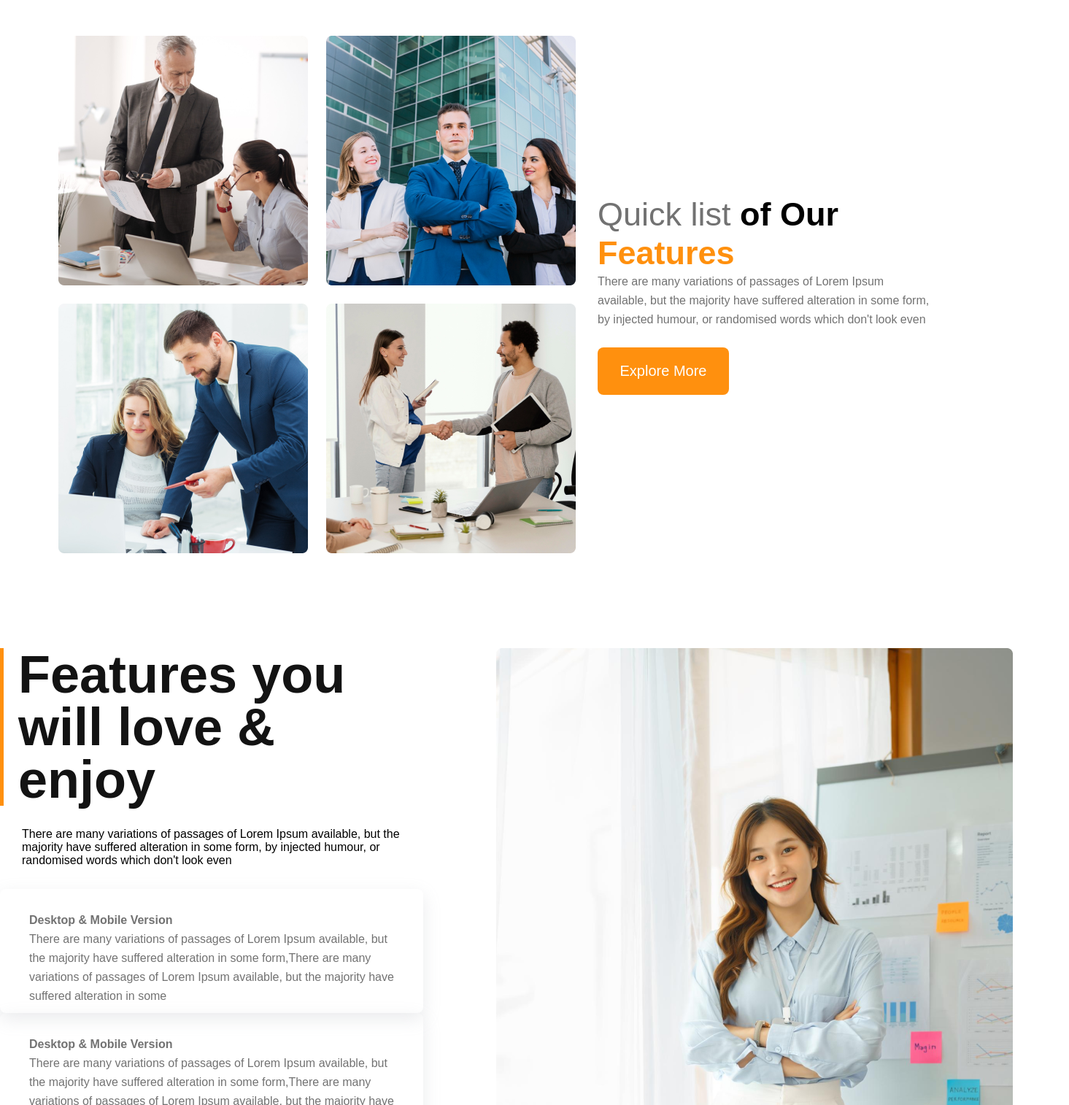
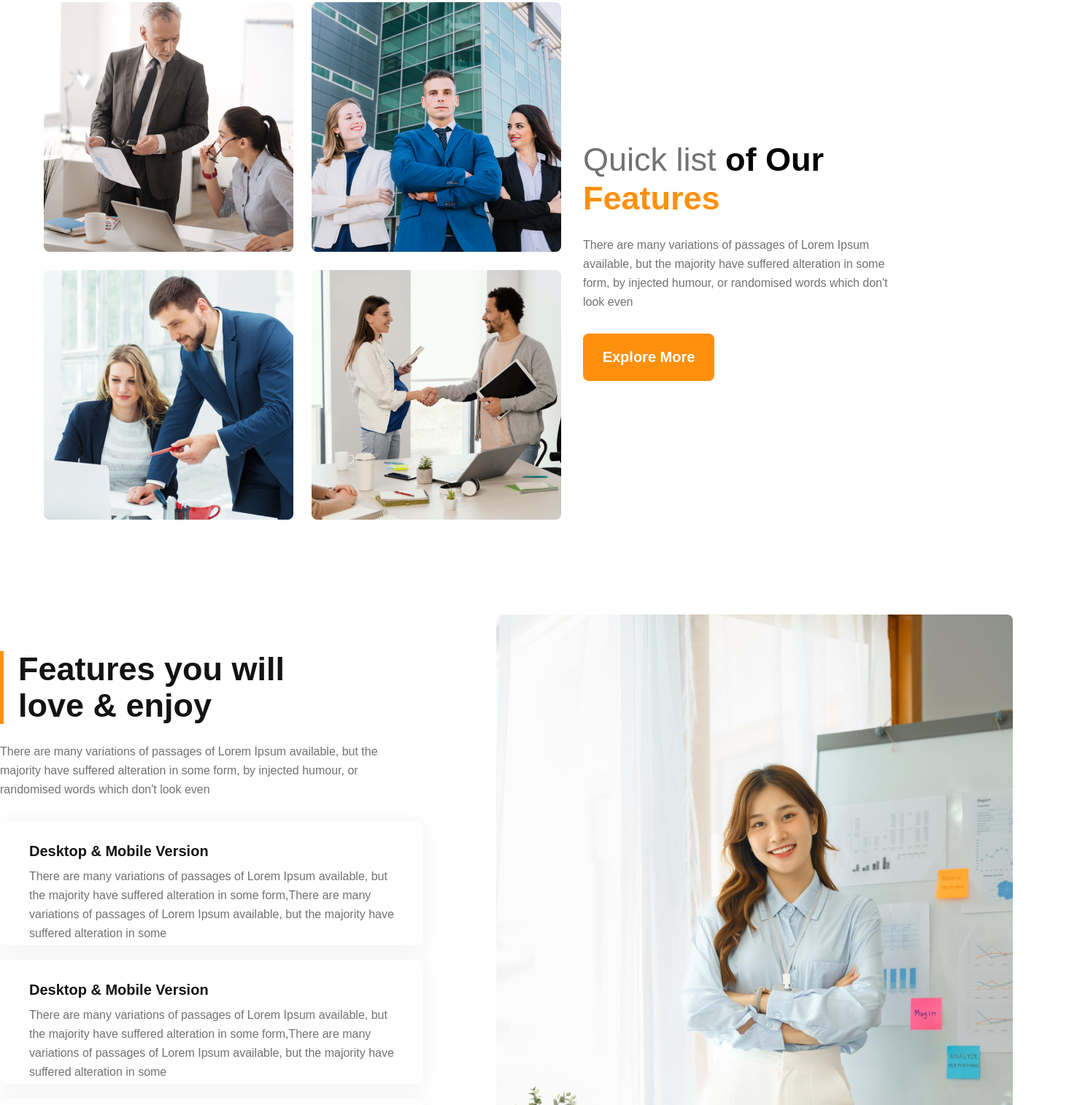
Before and after one commit to rakibsarowar/g3-architects-website, a plain HTML site: page index.html in a window 1280 px wide. Shown: the part 1286-2800 px from the top of the page at 73% size, 1465 px wide, since content can reach past the window. Drawn offline with Linux system fonts and the light colour scheme.

Commit message:
debugging area

```diff
--- a/index.html
+++ b/index.html
@@ -1,5 +1,6 @@
 <!DOCTYPE html>
 <html lang="en">
+
 <head>
     <meta charset="UTF-8">
     <meta http-equiv="X-UA-Compatible" content="IE=edge">
@@ -7,9 +8,9 @@
     <title>g3 architects</title>
     <link rel="stylesheet" href="style.css">
 </head>
+
 <body>
-
-    <!-- header section start -->
+    <!---------------------------------- header section start -->
 
     <header class="header">
         <nav class="container">
@@ -23,66 +24,77 @@
         </nav>
         <section class="container section">
             <div class="top-box">
-            <h1 class="section-title">Brand New
+                <h1 class="header-section-title">Brand New
                     Group of Architects </h1>
-            <p class="section-text">There are many variations of passages of Lorem Ipsum available, but the majority have suffered alteration in some form, by injected humour, or randomised words which don't look even</p>
-            <button class="btn-1">Explore More</button>
+                <p class="section-text">There are many variations of passages of Lorem Ipsum available, but the majority
+                    have suffered alteration in some form, by injected humour, or randomised words which don't look even
+                </p>
+                <button class="btn-primary">Explore More</button>
             </div>
-        <img class="banner" src="images/banner.png" alt="G3 architects Team photo">
+            <div class="banner-image-container">
+                <img class="banner-image" src="images/banner.png" alt="G3 architects Team photo">
+            </div>
         </section>
     </header>
 
     <!--------- header section end -->
 
-   <!---------------------------------- Main section start -->
 
-   <!---------------------------------- Section 01 Start -->
+    <main>
+        <!---------------------------------- Section-1 Start -->
 
         <section class="container section-1">
-    <div class="image-section">
+            <div class="left-image-section">
                 <img src="images/team1.png" alt="Our team 01">
                 <img src="images/team2.png" alt="Our team 02">
                 <img src="images/team3.png" alt="Our team 03">
                 <img src="images/team4.png" alt="Our team 04">
             </div>
-    <div class="info-section">
+            <div class="right-info-section">
                 <h2>
                     <span style="color:#727272">Quick list</span>
                     <span><strong>of Our</strong></span>
                     <span style="color:#FF900E"><strong>Features</strong></span>
                 </h2>
-        <p class="section-text">There are many variations of passages of Lorem Ipsum available, but the majority have suffered alteration in some form, by injected humour, or randomised words which don't look even</p>
-        <button class="btn-1">Explore More</button>
+                <p class="section-text">
+                    There are many variations of passages of Lorem Ipsum available, but the majority have suffered alteration in some form, by injected humour, or randomised words which don't look even
+                </p>
+                <button class="btn-primary">Explore More</button>
             </div>
         </section>
 
-    <!--------- Section 01 End -->
+        <!--------- Section-1 End -->
 
         <!---------------------------------- Section 02 Start -->
+
         <section class="container section-2">
-
-        <div class="left">
+            <div class="left-side-container">
                 <div class="section-title-container">
                     <h2 class="section-title">Features you will love & enjoy</h2>
                 </div>
 
-            <p class="section-text-1">There are many variations of passages of Lorem Ipsum available, but the majority have suffered alteration in some form, by injected humour, or randomised words which don't look even</p>
+                <p class="section-text section-2-text">
+                    There are many variations of passages of Lorem Ipsum available, but the
+                    majority have suffered alteration in some form, by injected humour, or randomised words which don't look even
+                </p>
 
                 <div class="sub-info">
-                <p class="section-text"><strong>Desktop & Mobile Version</strong></p>
-                <p class="section-text">There are many variations of passages of Lorem Ipsum available, but the majority have suffered alteration in some form,There are many variations of passages of Lorem Ipsum available, but the majority have suffered alteration in some</p>
+                    <div class="text-container">
+                        <p class="sub-section-title"><strong>Desktop & Mobile Version</strong></p>
+                        <p class="sub-section-text">There are many variations of passages of Lorem Ipsum available, but the majority have suffered alteration in some form,There are many variations of passages of Lorem Ipsum available, but the majority have suffered alteration in some</p>
+                    </div>
                 </div>
                 <div class="sub-info">
-                <p class="section-text"><strong>Desktop & Mobile Version</strong></p>
-                <p class="section-text">There are many variations of passages of Lorem Ipsum available, but the majority have suffered alteration in some form,There are many variations of passages of Lorem Ipsum available, but the majority have suffered alteration in some</p>
+                    <p class="sub-section-title"><strong>Desktop & Mobile Version</strong></p>
+                    <p class="sub-section-text">There are many variations of passages of Lorem Ipsum available, but the majority have suffered alteration in some form,There are many variations of passages of Lorem Ipsum available, but the majority have suffered alteration in some</p>
                 </div>
                 <div class="sub-info">
-                <p class="section-text"><strong>Desktop & Mobile Version</strong></p>
-                <p class="section-text">There are many variations of passages of Lorem Ipsum available, but the majority have suffered alteration in some form,There are many variations of passages of Lorem Ipsum available, but the majority have suffered alteration in some</p>
+                    <p class="sub-section-title"><strong>Desktop & Mobile Version</strong></p>
+                    <p class="sub-section-text">There are many variations of passages of Lorem Ipsum available, but the majority have suffered alteration in some form,There are many variations of passages of Lorem Ipsum available, but the majority have suffered alteration in some</p>
                 </div>
                 <div class="sub-info">
-                <p class="section-text"><strong>Desktop & Mobile Version</strong></p>
-                <p class="section-text">There are many variations of passages of Lorem Ipsum available, but the majority have suffered alteration in some form,There are many variations of passages of Lorem Ipsum available, but the majority have suffered alteration in some</p>
+                    <p class="sub-section-title"><strong>Desktop & Mobile Version</strong></p>
+                    <p class="sub-section-text">There are many variations of passages of Lorem Ipsum available, but the majority have suffered alteration in some form,There are many variations of passages of Lorem Ipsum available, but the majority have suffered alteration in some</p>
                 </div>
             </div>
             <div class="right">
@@ -103,7 +115,8 @@
             <div class="section-title">
                 <h2 class="section-title">Some Facts</h2>
             </div>
-        <p class="section-text">There are many variations of passages of Lorem Ipsum available, but the majority have suffered alteration.</p>
+            <p class="section-text">There are many variations of passages of Lorem Ipsum available, but the majority
+                have suffered alteration.</p>
             </div>
             <div class="other-information">
                 <div class="box">
@@ -117,8 +130,7 @@
                     <p class="section-text">Project Finished</p>
                 </div>
                 <div class="box">
-                <img class="icon-3"
-                 src="images/icons/customers.png" alt="">
+                    <img class="icon-3" src="images/icons/customers.png" alt="">
                     <h2>590</h2>
                     <p class="section-text">Clients Worked</p>
                 </div>
@@ -139,7 +151,8 @@
             <div class="top-section-4">
                 <div class="section-title">
                     <h2 class="section-title">Our Sponspors</h2>
-                <p class="section-text">There are many variations of passages of Lorem Ipsum available, but the majority have suffered alteration.</p>
+                    <p class="section-text">There are many variations of passages of Lorem Ipsum available, but the
+                        majority have suffered alteration.</p>
                 </div>
             </div>
             <div class="img-section-4">
@@ -158,7 +171,8 @@
             <div class="top-section-4">
                 <div class="section-title">
                     <h2 class="section-title">Interiors</h2>
-                <p class="section-text">There are many variations of passages of Lorem Ipsum available, but the majority have suffered alteration.</p>
+                    <p class="section-text">There are many variations of passages of Lorem Ipsum available, but the
+                        majority have suffered alteration.</p>
                 </div>
             </div>
 
@@ -178,20 +192,13 @@
 
             </div>
         </section>
-
-
-
-
-
-
-
-
         <!--------- Section 04 End -->
+    </main>
+</body>
 
 <!---------------------------------- Footer Section Start -->
-
-</body>
 <footer class="footer">
     <p class="section-text">All rights reserved copyright@2023 startup landing page design</p>
 </footer>
+
 </html>
--- a/style.css
+++ b/style.css
@@ -5,6 +5,7 @@
 :root {
     --dark01: #131313;
     --dark02: #727272;
+    --dark03: #424242;
     --orange: #FF900E;
     --cream: rgba(255, 144, 14, 0.1);
 }
@@ -20,7 +21,7 @@ body {
 }
 
 .logo {
-    font-size: 2.1vw;
+    font-size: 45px;
     font-weight: 700;
     color: var(--dark01);
 }
@@ -43,15 +44,26 @@ h2 {
     line-height: 53px;
 }
 
+.btn-primary {
+    width: 180px;
+    height: 65px;
+    font-size: 20px;
+    font-weight: 600;
+    border: none;
+    background-color: var(--orange);
+    color: white;
+    border-radius: 8px;
+    padding: 20px 25px;
+}
 
-/* -------------------------
-  Header section Start
-  -------------------------*/
+/* ------------------------- Header section Style Start -------------------------*/
+
 nav {
     display: flex;
     align-items: center;
     justify-content: space-between;
     height: 80px;
+    padding: 25px;
 }
 
 nav>ul {
@@ -63,11 +75,13 @@ nav>ul {
 
 li>a {
     text-decoration: none;
-    color: var(--dark02);
+    color: var(--dark03);
+    font-size: 18px;
+    font-weight: 500;
 }
 
 .section {
-    padding: 100px 25px 30px 25px;
+    padding: 100px 25px 50px 25px;
 }
 
 .top-box {
@@ -78,67 +92,72 @@ li>a {
 }
 
 .section-title {
+    font-size: 45px;
     font-weight: 700;
-    font-size: 4.5rem;
-    line-height: 4.5rem;
+    line-height: 50px;
     color: var(--dark01);
 }
 
 .section-text {
-    font-size: 1rem;
+    font-size: 16px;
     font-weight: 400;
     line-height: 26px;
     color: var(--dark02);
+    margin: 25px 0 30px 0;
+
 }
 
-.btn-1 {
-    width: 180px;
-    height: 65px;
-    font-size: 20px;
-    font-weight: 600px;
-    border: none;
-    background-color: var(--orange);
-    color: white;
-    border-radius: 8px;
-    margin-top: 25px;
+/* ------------------- Header Style Start -------------------*/
+
+.header-section-title {
+    font-size: 65px;
+    font-weight: 700;
+    line-height: 75px;
+    color: var(--dark01);
 }
 
-.banner {
-    width: 1440px;
-    height: 700px;
+.banner-image-container {
+    width: 100%;
+    max-width: 1450px;
+    margin: 0 auto;
+}
+
+.banner-image {
+    width: 100%;
     margin-top: 50px;
 }
 
 /* -------------------------
-  Header section End
+    Header section End
   -------------------------*/
+
+/* ------------------- Section-1 Styling Start -------------------*/
 
 .section-1 {
     display: flex;
     margin-top: 85px;
-
 }
 
-.image-section {
+.left-image-section {
     display: grid;
     grid-template-columns: repeat(2, 1fr);
     gap: 25px;
-    margin-left: 80px;
+    margin-left: 60px;
 }
 
-.info-section {
+.right-info-section {
     width: 530px;
     display: flex;
     flex-direction: column;
     justify-content: center;
-    margin-left: 30px;
+    margin: 0 60px 0 30px;
 }
 
-/* ------------------- section -1 End -------------------*/
+/* -------------------------
+        Section-1 End
+  -------------------------*/
 
-  /* -------------------------
-  section -2 styling start
-  -------------------------*/
+/* ------------------- Section -2 Style Start -------------------*/
 
 .section-2 {
     display: flex;
@@ -146,19 +165,48 @@ li>a {
     margin-top: 130px;
 }
 
+.left-side-container{
+    margin-top: 50px;
+}
+
 .section-title-container {
     border-left: 5px solid;
     border-color: var(--orange);
-    padding-left: 20px;
+    padding: 0 150px 0 20px;
+}
+
+.section-2-text {
+    padding-right: 55px;
 }
 
 .sub-info {
-    box-shadow: rgba(149, 157, 165, 0.2) 0px 8px 24px;
+    width: 585px;
+    height: 170px;
+    box-shadow: 0px 4px 30px rgba(0, 0, 0, 0.06);
     padding: 30px 40px;
     border-radius: 8px;
     width: 580px;
     height: 170px;
+    margin-bottom: 20px;
+
 }
+
+
+.sub-section-title {
+    font-size: 20px;
+    font-weight: 600;
+    line-height: 23px;
+    color: var(--dark01);
+    margin-bottom: 10px;
+}
+
+.sub-section-text {
+    font-size: 16px;
+    font-weight: 400;
+    line-height: 26px;
+    color: var(--dark02);
+}
+
 
 .section-text-1 {
     margin: 30px 30px;
@@ -201,17 +249,20 @@ li>a {
     box-shadow: 0 0 20px #FF900E;
     transition: all 0.5s ease;
 }
+
 .icon-2:hover {
     border: 5px solid white;
     box-shadow: 0 0 20px #3d8ef8;
     transition: all 0.5s ease;
 }
+
 .icon-3:hover {
     border: 5px solid white;
     box-shadow: 0 0 20px #da1515;
     transition: all 0.5s ease;
 }
-.icon-4:hover{
+
+.icon-4:hover {
     border: 5px solid white;
     box-shadow: 0 0 20px #FF900E;
     transition: all 0.5s ease;
@@ -219,7 +270,7 @@ li>a {
 
 /*------------------- Section 03 End------------ */
 
-  /* -------------------------
+/* -------------------------
   section -4 styling start
   -------------------------*/
 .section-4 {
@@ -241,7 +292,7 @@ li>a {
 
 /*------------------- Section 04 End------------ */
 
-  /* -------------------------
+/* -------------------------
   section -5 styling start
   -------------------------*/
 
@@ -249,14 +300,14 @@ li>a {
     margin-top: 180px;
 }
 
-.img-section-5{
+.img-section-5 {
     display: grid;
     grid-template-columns: repeat(4, 1fr);
     gap: 30px;
     margin-top: 50px;
 }
 
-.img-section-5 img{
+.img-section-5 img {
     width: 335px;
     height: 220px;
 }
```
Lines whose indentation alone changed are shown as unchanged.
